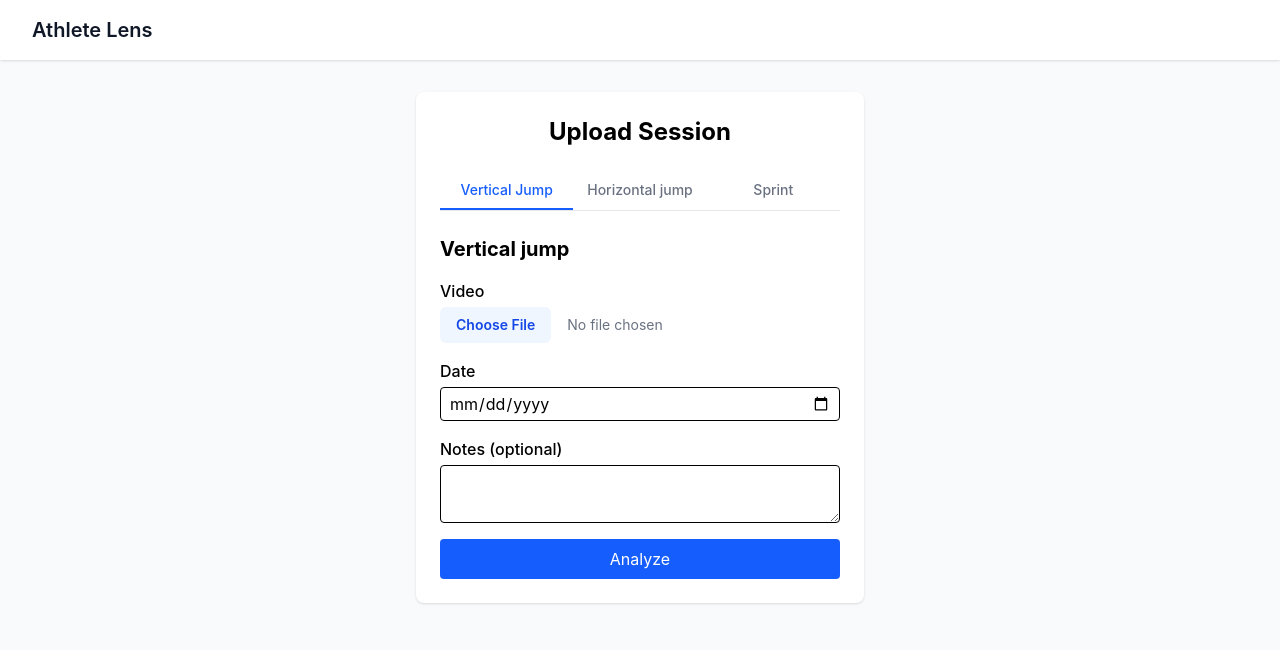
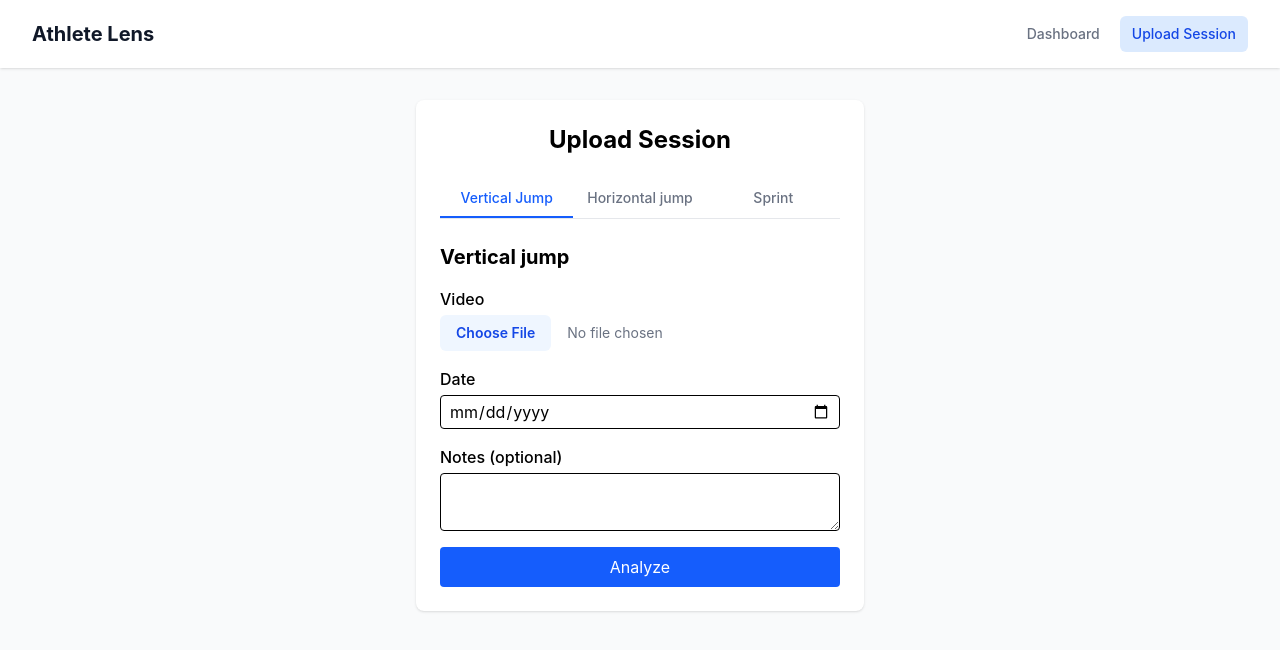
Before and after one commit to JoseGarciaMayen/athlete-lens, a React app in the folder frontend/: page /upload in a window 1280 px wide. Shown: the top 650 px of the page. Built offline with nearby package versions, Linux system fonts and the light colour scheme; the HTML template or start-up script is replaced by a standard one.

Commit message:
feat(frontend): configure routing and navigation bar

```diff
--- a/frontend/src/App.jsx
+++ b/frontend/src/App.jsx
@@ -1,18 +1,42 @@
+import { BrowserRouter as Router, Routes, Route, NavLink, Navigate } from "react-router-dom";
 import Upload from "./pages/Upload";
+import Dashboard from "./pages/Dashboard";
 
 function App() {
+  const navLinkClass = ({ isActive }) =>
+    `px-3 py-2 rounded-md text-sm font-medium transition-colors ${isActive
+      ? "bg-blue-100 text-blue-700"
+      : "text-gray-500 hover:text-gray-700 hover:bg-gray-100"
+    }`;
+
   return (
-    <div className="min-h-screen bg-gray-50">
-      <header className="bg-white shadow-sm">
-        <div className="max-w-7xl mx-auto px-4 py-4 sm:px-6 lg:px-8">
-          <h1 className="text-xl font-semibold text-gray-900">Athlete Lens</h1>
-        </div>
-      </header>
+    <Router>
+      <div className="min-h-screen bg-gray-50">
 
-      <main>
-        <Upload />
-      </main>
-    </div>
+        <header className="bg-white shadow-sm sticky top-0 z-10">
+          <div className="max-w-7xl mx-auto px-4 py-4 sm:px-6 lg:px-8 flex justify-between items-center">
+            <h1 className="text-xl font-bold text-gray-900">Athlete Lens</h1>
+            <nav className="flex space-x-2">
+              <NavLink to="/dashboard" className={navLinkClass}>
+                Dashboard
+              </NavLink>
+              <NavLink to="/upload" className={navLinkClass}>
+                Upload Session
+              </NavLink>
+            </nav>
+          </div>
+        </header>
+
+        <main className="pb-10">
+          <Routes>
+            <Route path="/" element={<Navigate to="/dashboard" replace />} />
+            <Route path="/dashboard" element={<Dashboard />} />
+            <Route path="/upload" element={<Upload />} />
+          </Routes>
+        </main>
+
+      </div>
+    </Router>
   );
 }
 
```
